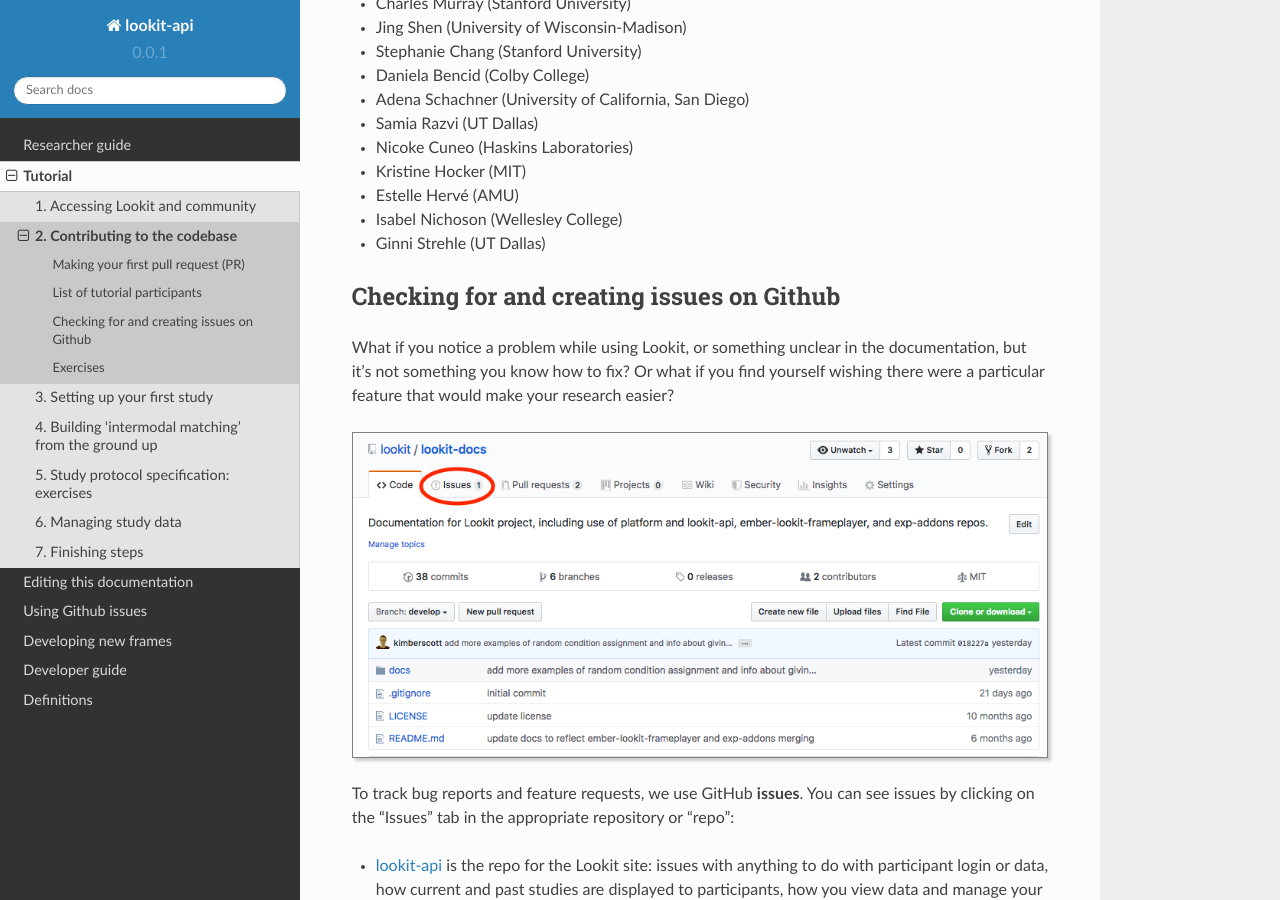
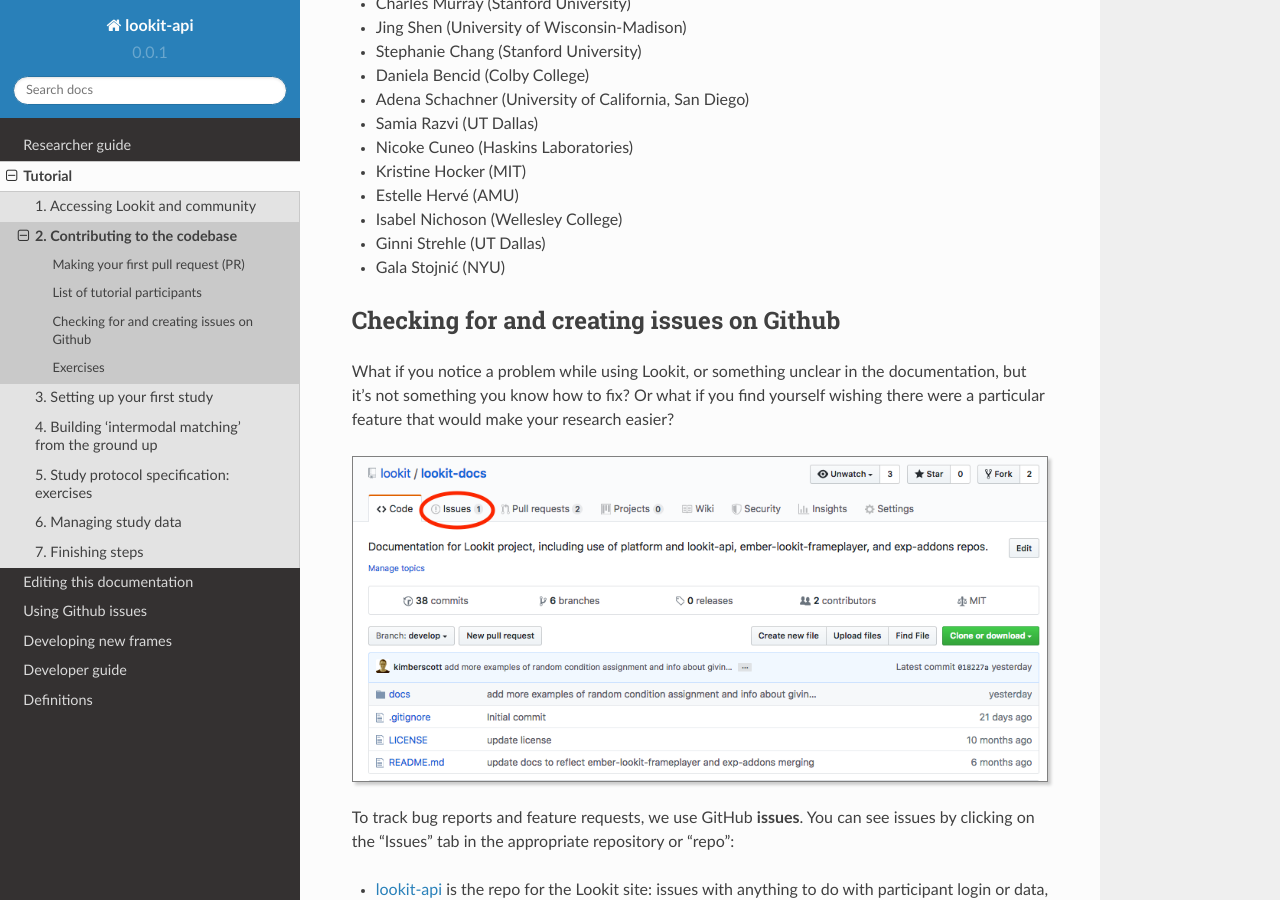
Before and after one commit to lookit/lookit-docs, a Sphinx documentation site: the page built from docs/source/tutorial-contributing.rst, in a window 1280 px wide and 900 px high, scrolled down 4885 px. Built offline with Sphinx 7.4.7 and the Read the Docs theme 2.0.0, drawn with Linux system fonts in a browser that asks for light colours.

Commit message:
Update tutorial-contributing.rst

```diff
--- a/docs/source/tutorial-contributing.rst
+++ b/docs/source/tutorial-contributing.rst
@@ -120,7 +120,7 @@
 - Estelle Hervé (AMU)
 - Isabel Nichoson (Wellesley College)
 - Ginni Strehle (UT Dallas)
-
+- Gala Stojnić (NYU)
 .. _Github issues overview:
 
 Checking for and creating issues on Github
```
